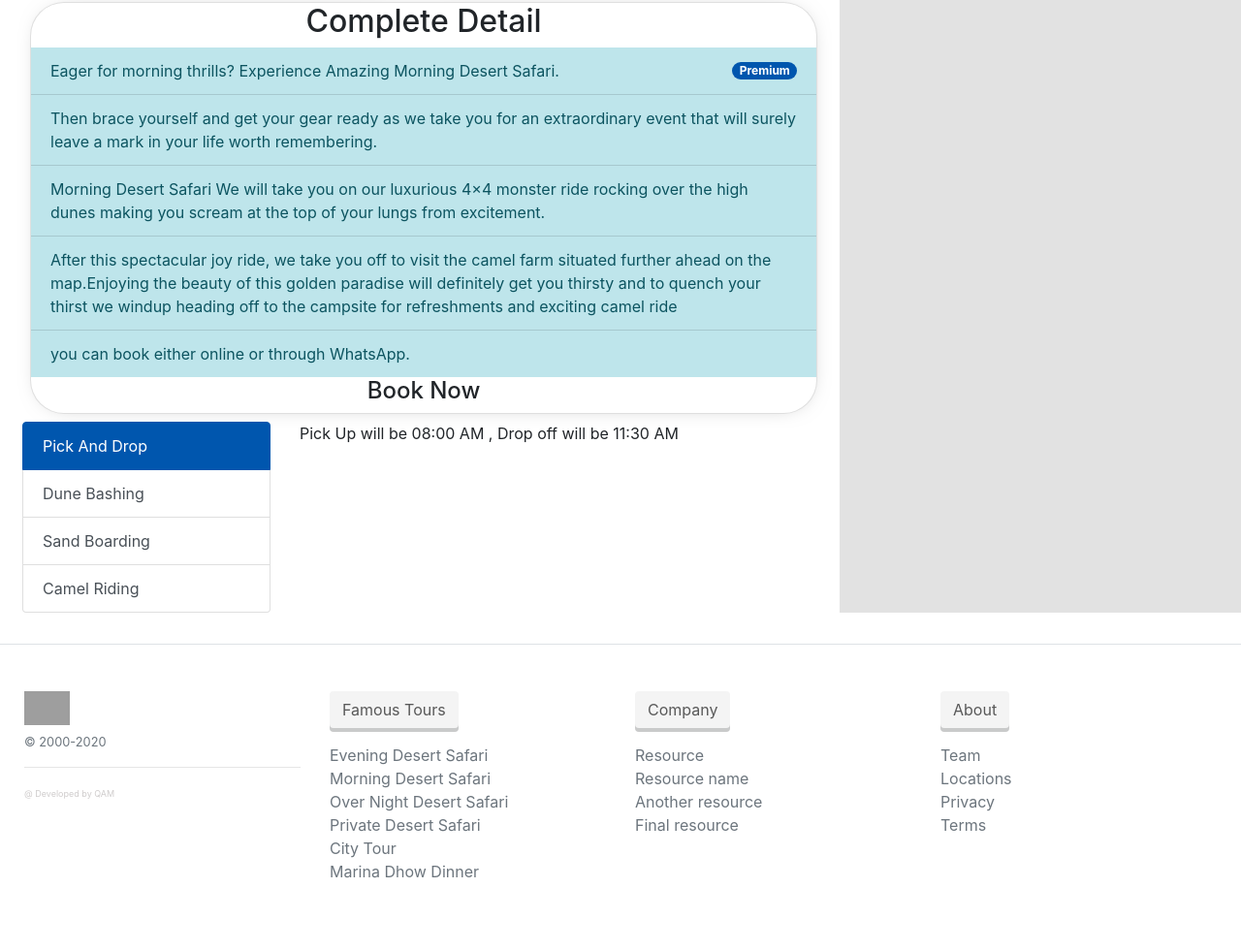
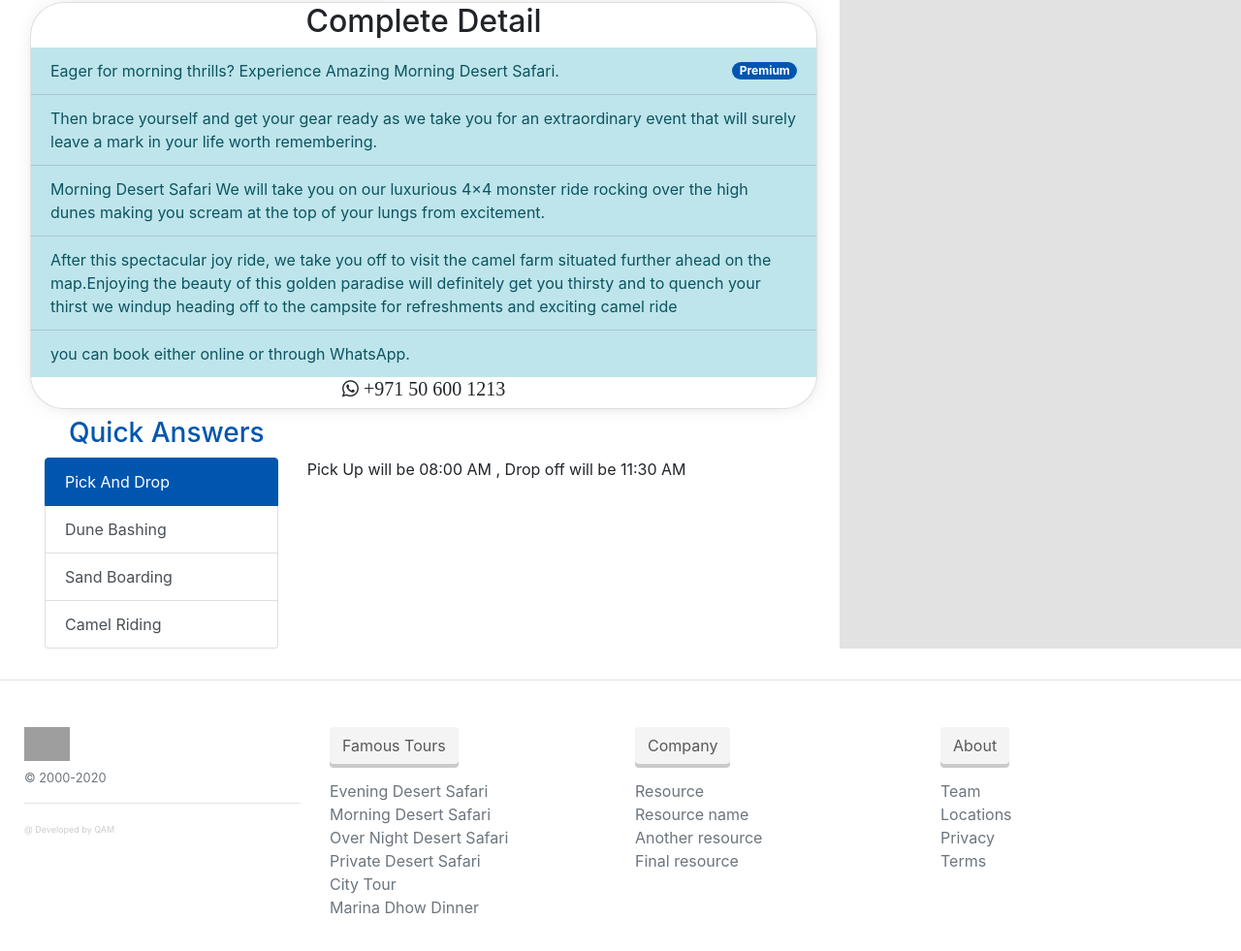
Before and after one commit to qamar62/web, a plain HTML site: page morning-desert-safari.html in a window 1280 px wide. Shown: the part 1137-2118 px from the top of the page at 97% size. Drawn offline with nearby package versions, Linux system fonts and the light colour scheme; grey boxes are pictures that could not be loaded.

Commit message:
morning safari

```diff
--- a/morning-desert-safari.html
+++ b/morning-desert-safari.html
@@ -176,13 +176,13 @@
 
          </div>
          <div class="footer"></div>
-         <h4 class="text-center">Book Now</h4>
+         <h5 class="text-center"><i class="fa fa-whatsapp" aria-hidden="true">  +971 50 600 1213</i></h5>
 
 
 
           </div>
-
-          <div class="row">
+          <div class="mx-5"><h3 >Quick Answers</h3></div>
+          <div class="row mx-2">
              <div class="col-4">
                <div class="list-group" id="list-tab" role="tablist">
                  <a class="list-group-item list-group-item-action active" id="list-home-list" data-toggle="list" href="#list-home" role="tab" aria-controls="Dune Bashing">Pick And Drop</a>
```
